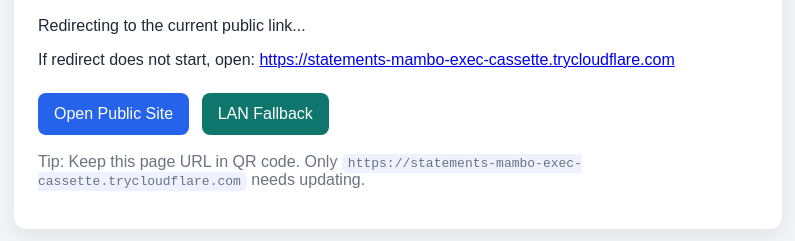
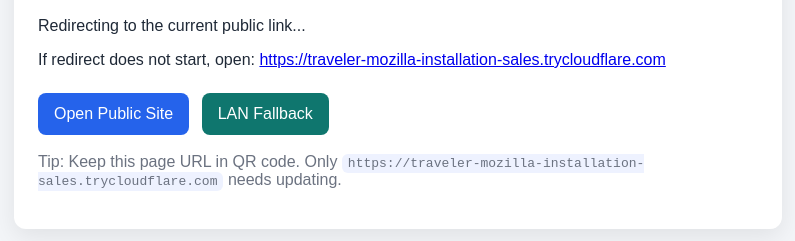
Before and after one commit to bookchanagunuser-sys/Shin-Shin-link, a plain HTML site: page index.html in a window 1280 px wide. Shown: the part 139-380 px from the top of the page, without its empty margins (242-1037 px from the left). Drawn offline with Linux system fonts and the light colour scheme.

Commit message:
chore: update inventory public redirect (main)

```diff
--- a/index.html
+++ b/index.html
@@ -4,7 +4,7 @@
   <meta charset="utf-8" />
   <meta name="viewport" content="width=device-width,initial-scale=1" />
   <title>SHIN SHIN Material Portal</title>
-  <meta http-equiv="refresh" content="2;url=https://statements-mambo-exec-cassette.trycloudflare.com" />
+  <meta http-equiv="refresh" content="2;url=https://traveler-mozilla-installation-sales.trycloudflare.com" />
   <style>
     body { font-family: Arial, sans-serif; margin: 0; background: #f3f5f8; color: #1f2937; }
     .wrap { max-width: 720px; margin: 64px auto; background: #fff; border-radius: 12px; padding: 24px; box-shadow: 0 8px 24px rgba(0,0,0,.08); }
@@ -18,10 +18,10 @@
   <div class="wrap">
     <h2>SHIN SHIN Material IN/OUT</h2>
     <p>Redirecting to the current public link...</p>
-    <p>If redirect does not start, open: <a href="https://statements-mambo-exec-cassette.trycloudflare.com">https://statements-mambo-exec-cassette.trycloudflare.com</a></p>
-    <a class="btn primary" href="https://statements-mambo-exec-cassette.trycloudflare.com">Open Public Site</a>
+    <p>If redirect does not start, open: <a href="https://traveler-mozilla-installation-sales.trycloudflare.com">https://traveler-mozilla-installation-sales.trycloudflare.com</a></p>
+    <a class="btn primary" href="https://traveler-mozilla-installation-sales.trycloudflare.com">Open Public Site</a>
     <a class="btn secondary" href="https://192.168.6.52:8443/stock">LAN Fallback</a>
-    <p style="margin-top:18px; color:#6b7280">Tip: Keep this page URL in QR code. Only <code>https://statements-mambo-exec-cassette.trycloudflare.com</code> needs updating.</p>
+    <p style="margin-top:18px; color:#6b7280">Tip: Keep this page URL in QR code. Only <code>https://traveler-mozilla-installation-sales.trycloudflare.com</code> needs updating.</p>
   </div>
 </body>
 </html>
```
